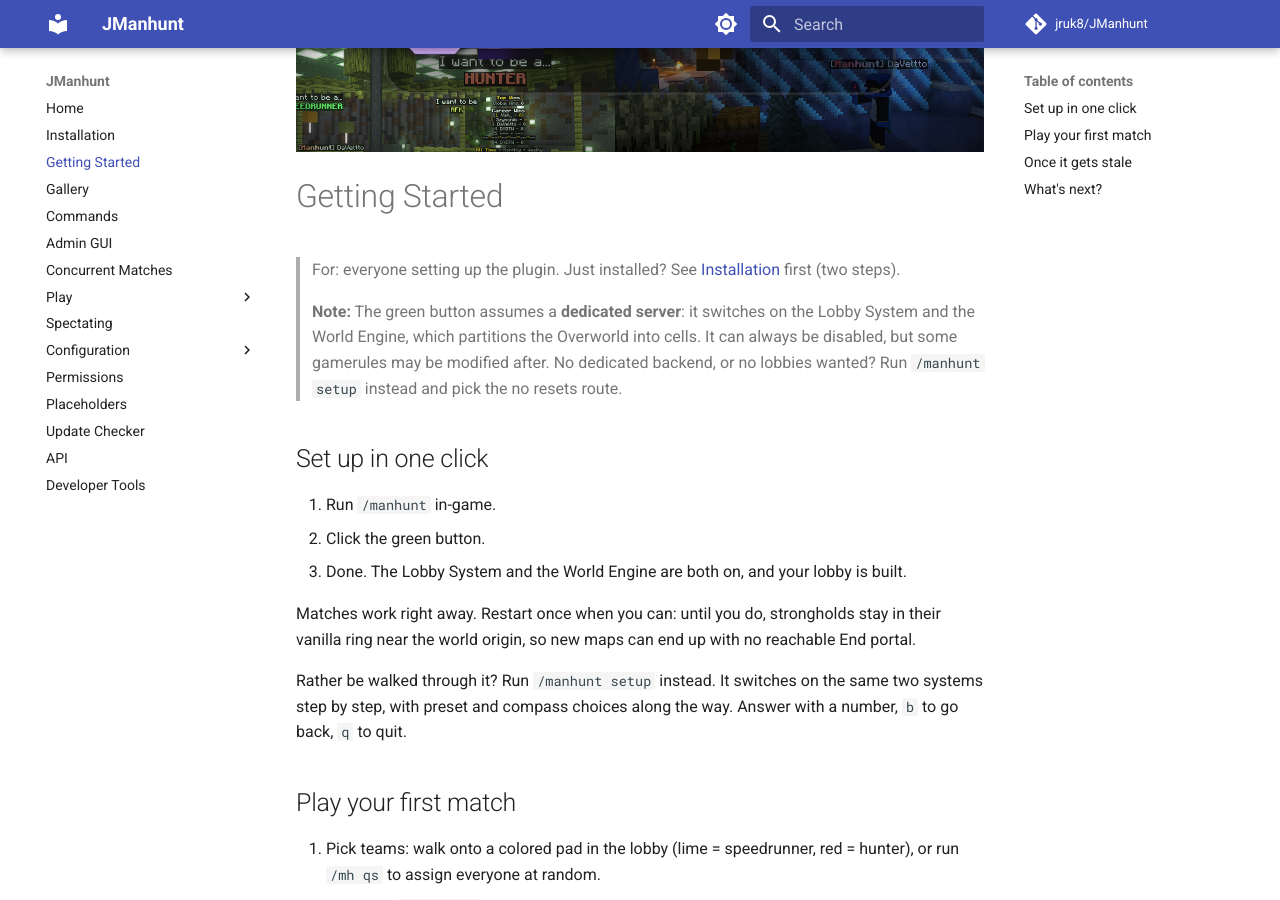
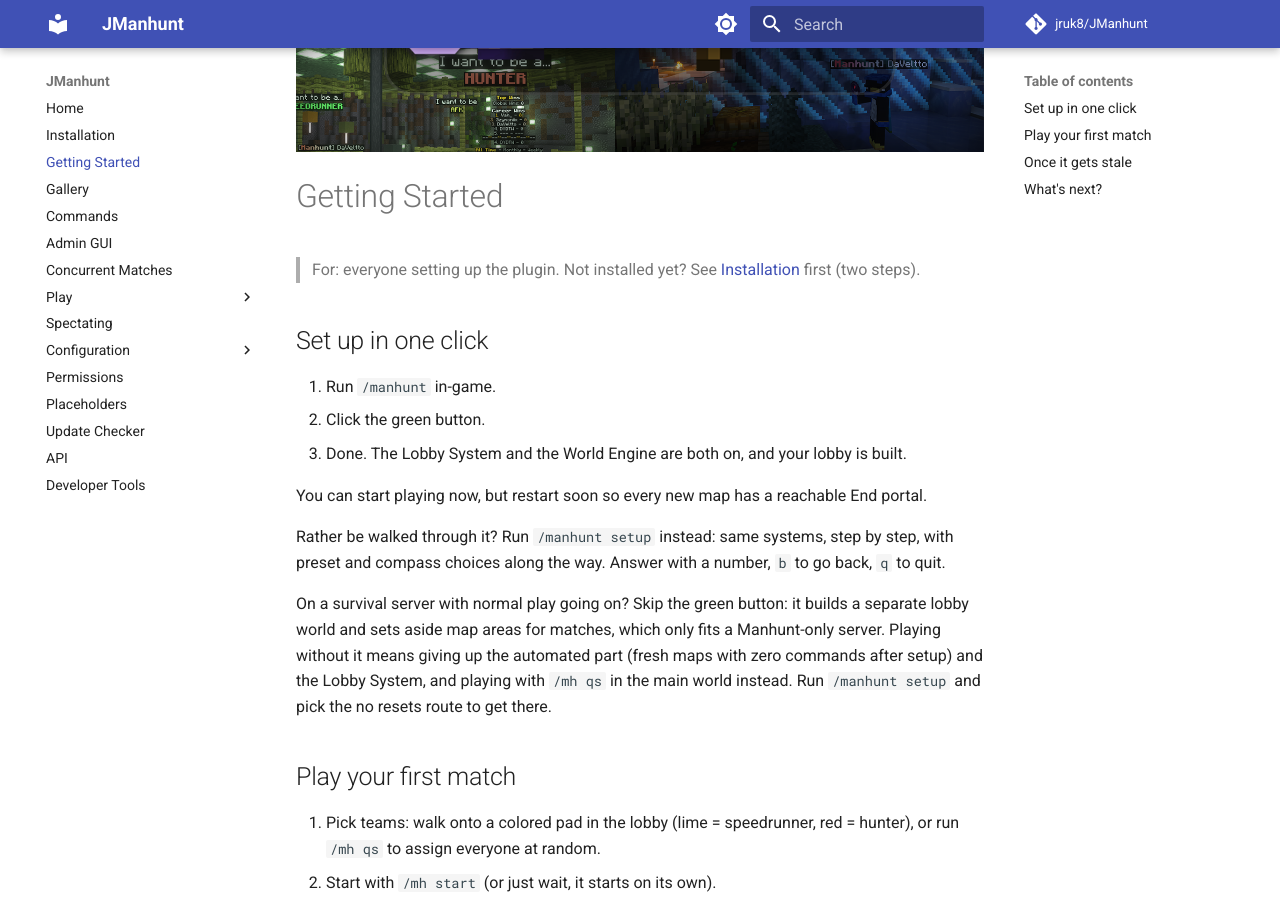
Before and after one commit to jruk8/JManhunt, an MkDocs documentation site: the page built from docs/getting-started.md, in a window 1280 px wide and 900 px high, scrolled down 306 px. Built offline with MkDocs 1.6.1 and Material for MkDocs 9.7.7, drawn with Linux system fonts in a browser that asks for light colours; comment, search, counter and statistics services are not loaded.

Commit message:
docs: fold dedicated-server note into gateway prose

```diff
--- a/docs/getting-started.md
+++ b/docs/getting-started.md
@@ -1,13 +1,7 @@
 ![JManhunt banner](assets/banner-1280x640.png)
 # Getting Started
 
-> For: everyone setting up the plugin. Just installed? See [Installation](installation.md) first (two steps).
-
-> **Note:** The green button assumes a **dedicated server**: it switches
-> on the Lobby System and the World Engine, which partitions the
-> Overworld into cells. It can always be disabled, but some gamerules
-> may be modified after. No dedicated backend, or no lobbies wanted? Run
-> `/manhunt setup` instead and pick the no resets route.
+> For: everyone setting up the plugin. Not installed yet? See [Installation](installation.md) first (two steps).
 
 ## Set up in one click
 
@@ -16,13 +10,19 @@
 3. Done. The Lobby System and the World Engine are both on, and your
    lobby is built.
 
-Matches work right away. Restart once when you can: until you do,
-strongholds stay in their vanilla ring near the world origin, so new
-maps can end up with no reachable End portal.
+You can start playing now, but restart soon so every new map has a
+reachable End portal.
 
-Rather be walked through it? Run `/manhunt setup` instead. It switches
-on the same two systems step by step, with preset and compass choices
-along the way. Answer with a number, `b` to go back, `q` to quit.
+Rather be walked through it? Run `/manhunt setup` instead: same
+systems, step by step, with preset and compass choices along the way.
+Answer with a number, `b` to go back, `q` to quit.
+
+On a survival server with normal play going on? Skip the green button:
+it builds a separate lobby world and sets aside map areas for matches,
+which only fits a Manhunt-only server. Playing without it means giving
+up the automated part (fresh maps with zero commands after setup) and
+the Lobby System, and playing with `/mh qs` in the main world instead.
+Run `/manhunt setup` and pick the no resets route to get there.
 
 ## Play your first match
 
--- a/src/main/resources/Core/tutorial.yml
+++ b/src/main/resources/Core/tutorial.yml
@@ -45,6 +45,7 @@ nodes:
   setup_root:
     question:
       - "Let's get started. What is your goal?"
+      - "<gray>The first option fits a Manhunt-only server: it builds a lobby world and match maps. On a survival server with normal play, pick the second.</gray>"
       - "<gray>In a hurry? The green button in the /mh panel runs the recommended answers in one click.</gray>"
     answers:
       - text: "Classic Manhunts with World Engine and a fully automated lobby. <gray>(3 minutes)</gray>"
@@ -52,7 +53,7 @@ nodes:
         commands:
           - "jmanhunt:mh config world-engine enabled true"
         next: "we_lobby"
-      - text: "Classic Manhunts with no world resets. <gray>(instant)</gray>"
+      - text: "Classic Manhunts with no world resets, played in this world. <gray>(instant)</gray>"
         notrecommended: true
         next: "nr_start"
   we_lobby:
```
Also changed, not shown: docs/configuration/world-engine.md (+2 -3 lines), docs/play/lobby-system/boundaries.md (+6 -0 lines).
